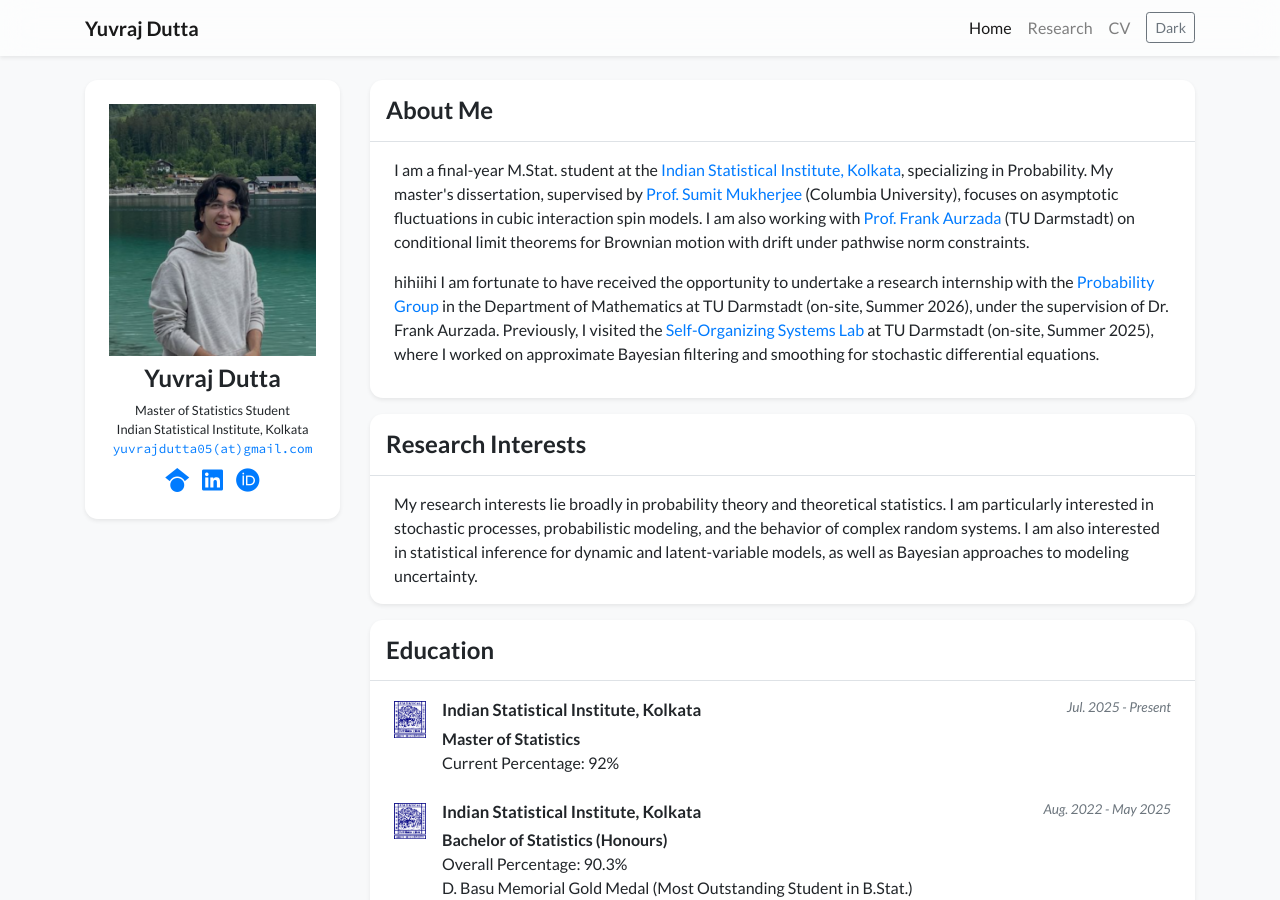
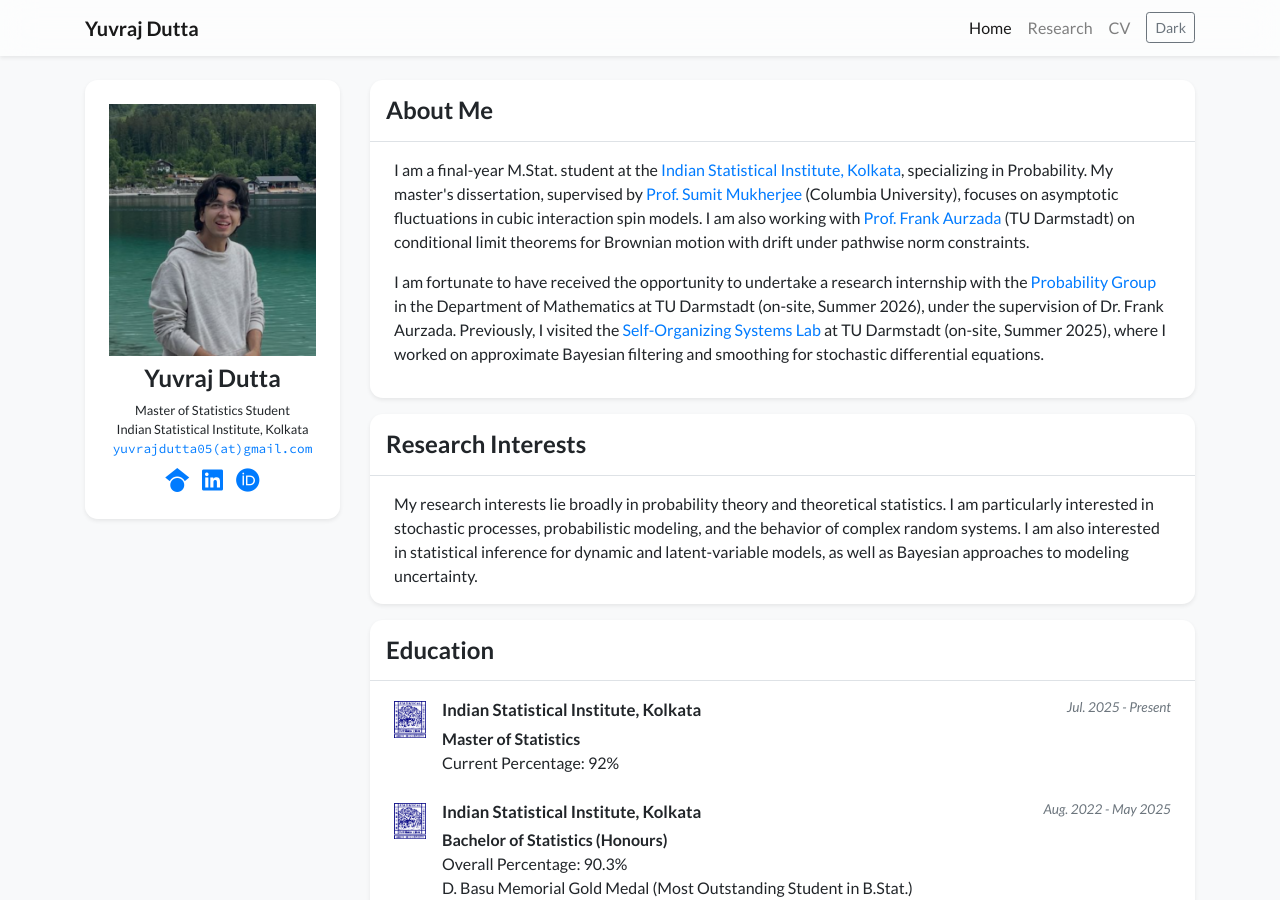
Before and after one commit to yuvrajdutta05/yuvrajdutta05.github.io, a Jekyll site: the page built from index.html, in a window 1280 px wide and 900 px high. Built offline with Jekyll 4.4.1, drawn with Linux system fonts in a browser that asks for light colours; nearby versions of some CDN libraries; a style sheet for code colours, icons or effects is not loaded.

Commit message:
Update profile again2

```diff
--- a/_data/profile.yml
+++ b/_data/profile.yml
@@ -36,7 +36,7 @@
   </p>
 
   <p>
-  hihiihi I am fortunate to have received the opportunity to undertake a research internship with the
+  I am fortunate to have received the opportunity to undertake a research internship with the
   <a href="https://www.mathematik.tu-darmstadt.de/stochastik/startseite_agsto/index.de.jsp" target="_blank">Probability Group</a>
   in the Department of Mathematics at TU Darmstadt
   (on-site, Summer 2026), under the supervision of Dr. Frank Aurzada.
```
